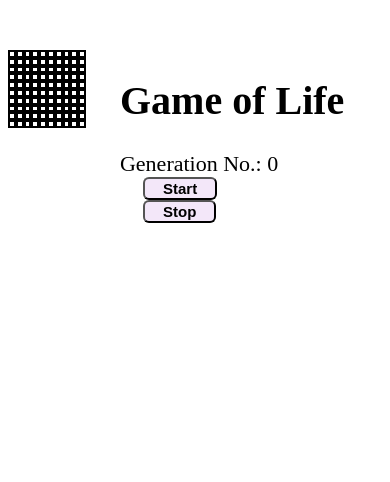
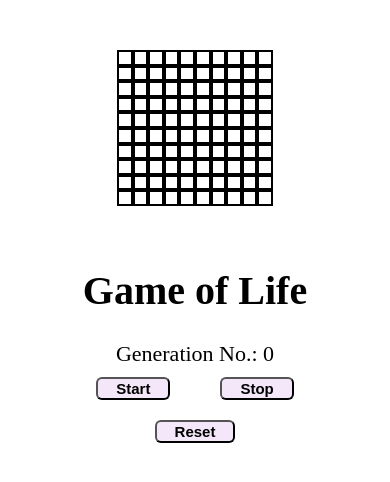
Before and after one commit to chiragptl/game-of-life, a plain HTML site: page index.html in a window 390 px wide. Drawn offline with Linux system fonts and the light colour scheme.

Commit message:
code for responsiveness and reset has been added

```diff
--- a/css/style.css
+++ b/css/style.css
@@ -6,8 +6,8 @@
 
 .container{
     display: grid;
-    grid-template-rows: repeat(10, 2vw);
-    grid-template-columns: repeat(10, 2vw);
+    grid-template-rows: repeat(10, 4vw);
+    grid-template-columns: repeat(10, 4vw);
     position: relative;
 }
 
@@ -30,14 +30,18 @@
 
 .gameInfo{
     padding: 0 34px;
+    text-align: center;
+
 }
 
 .gameInfo h1{
     font-size: 2.5rem;
+    /* display: flex; */
+
 }
 
-#startgen, #stopgen {
-    margin: 0 23px;
+#startgen, #stopgen, #resetgen {
+    margin: 10px 23px;
     padding: 1px 18px;
     background: #f3e7f9;
     border-radius: 6px;
@@ -45,3 +49,27 @@
     font-size: 15px;
     font-weight: bolder;
 }
+
+.black-background{
+    background-color: black;
+}
+@media screen and (max-width: 980px)
+{
+    .gameContainer{
+        flex-wrap: wrap;
+    }
+    .gameInfo{
+        margin-top: 34px;
+        text-align: center;
+    }
+    .gameInfo h1{
+        font-size: 2.5rem;
+    }
+    .box{
+        font-size: 4vw;
+    }
+    .container {
+        grid-template-rows: repeat(10, 4vw);
+        grid-template-columns: repeat(10, 4vw);
+    }
+}
--- a/index.html
+++ b/index.html
@@ -117,6 +117,7 @@
           <span class="info">Generation No.: 0</span><br/>
           <button id="startgen">Start</button>
           <button id="stopgen">Stop</button>
+          <button id="resetgen">Reset</button>
         </div>
       </div>
     </div>
--- a/javascript/script.js
+++ b/javascript/script.js
@@ -1,6 +1,8 @@
 
 // code for taking input clicks from user for alive cells
 let isgenerationstop = false;
+let isgenerationreset = false;
+let Isallcelldead = false;
 let generationcount = 0;
 let boxes = document.getElementsByClassName("box");
 Array.from(boxes).forEach(element =>{
@@ -18,8 +20,10 @@ startgen.addEventListener('click', gameOfLife);
 //logic of generating next generation
 function gameOfLife(){
     if(isgenerationstop == true){
-        document.querySelector('.info').innerText = "Life generation has been stoped\nGeneration No.: "+ generationcount;
         isgenerationstop=false;
+    }
+    else if(isgenerationreset == true){
+        isgenerationreset = false;
     }else{
         generationcount += 1;
         document.querySelector('.info').innerText = "Generation No.: "+ generationcount;
@@ -102,6 +106,7 @@ function gameOfLife(){
 
             element.innerHTML = currentstate[rowcheck][colcheck];
             element.setAttribute("style","background : black;");
+            // element.className = 'black-background';
             if(colcheck <= 8){
                 colcheck += 1;
             }
@@ -116,7 +121,19 @@ function gameOfLife(){
 
 stopgen.addEventListener('click',stopgeneration);
 
-
 function stopgeneration(){
     isgenerationstop = true;
+    document.querySelector('.info').innerText = "Life generation has been stoped\nGeneration No.: "+ generationcount;
 }
+
+resetgen.addEventListener('click',resetgeneration);
+
+function resetgeneration(){
+    generationcount = 0;
+    isgenerationreset = true;
+    let boxtext = document.querySelectorAll('.boxtext');
+    Array.from(boxtext).forEach(element => {
+        element.innerHTML = "";
+    });
+    document.querySelector('.info').innerText = "Life generation has been reseted\nGeneration No.: "+ generationcount;
+}
```
